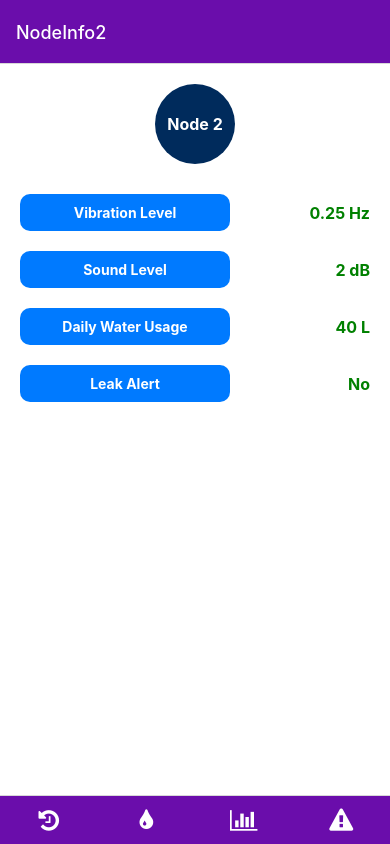
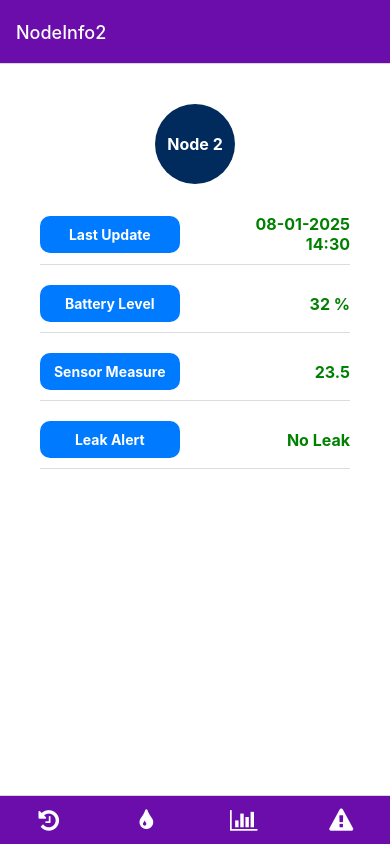
Before and after one commit to what-a-leak/wal-app, a React Native app: screen /NodeInfo2 in a window 390 px wide. Built offline with nearby package versions, Linux system fonts and the light colour scheme.

Commit message:
Application Finish with data integration

```diff
--- a/Config/data.json
+++ b/Config/data.json
@@ -2,7 +2,7 @@
     {
         "NodeID": 1,
         "MesureCapteur": "23.5",
-        "Status": 1,
+        "Status": 0,
         "TimeStamp": "2025-01-08 14:30:00",
         "Batterie": "67",
         "Temperature": null
@@ -10,14 +10,14 @@
     {
         "NodeID": 2,
         "MesureCapteur": "23.5",
-        "Status": 1,
+        "Status": 0,
         "TimeStamp": "2025-01-08 14:30:00",
         "Batterie": "32",
         "Temperature": null
     },
     {
         "NodeID": 3,
-        "MesureCapteur": "23.5",
+        "MesureCapteur": "20.5",
         "Status": 1,
         "TimeStamp": "2025-01-08 14:30:00",
         "Batterie": "15",
--- a/Screen/DashboardScreen.js
+++ b/Screen/DashboardScreen.js
@@ -1,22 +1,22 @@
 import React from 'react';
 import { View, Text, StyleSheet, TouchableOpacity } from 'react-native';
 import { StatisticsGraphWeek } from './StatisticsScreen';
-import data from '../Config/data_init.json';
+import data from '../config/data.json';
 import GetBattery from './GetBattery';
 
 export default function DashboardScreen({ navigation }) {
-  const allLeaksDetected = data.nodes.every(node => !node.leak_detected);
+    const allLeaksDetected = data.every(node => node.Status === 0);
 
     return (
         <View style={styles.container}>
             {/* Nodes */}
             <View style={styles.nodeContainer}>
-                {data.nodes.map((node, index) => (
+                {data.map((node, index) => (
                     <View key={index} style={styles.nodeWrapper}>
                         <TouchableOpacity
                             style={[
                                 styles.node,
-                                { backgroundColor: node.leak_detected ? 'red' : '#45a049' },
+                                { backgroundColor: node.Status === 1 ? 'red' : '#45a049' },
                             ]}
                             onPress={() => navigation.navigate(`NodeInfo${index + 1}`)}
                         >
--- a/Screen/DataBaseManagement.js
+++ b/Screen/DataBaseManagement.js
@@ -14,7 +14,7 @@ const sshConfig = {
 const REMOTE_JSON_PATH = '/home/wal/wal-database-process/all_tables.json';
 
 // Chemin du fichier JSON local
-const LOCAL_JSON_PATH = path.join(__dirname, '../Config/data.json');
+const LOCAL_JSON_PATH = path.join(__dirname, '../config/data.json');
 
 // Fonction pour mettre à jour le fichier JSON local
 function updateLocalData() {
--- a/Screen/GetBattery.js
+++ b/Screen/GetBattery.js
@@ -1,7 +1,7 @@
 import React from 'react';
 import { View, Text, StyleSheet } from 'react-native';
 import Icon from 'react-native-vector-icons/FontAwesome';
-import data from '../Config/data.json';
+import data from '../config/data.json';
 
 export default function GetBattery({ nodeNumber }) {
     const node = data.find(node => node.NodeID === nodeNumber + 1);
--- a/Screen/HistoricScreen.js
+++ b/Screen/HistoricScreen.js
@@ -1,6 +1,6 @@
 import React from 'react';
 import { View, Text, StyleSheet, TouchableOpacity } from 'react-native';
-import data from '../Config/data_init.json';
+import data from '../config/data.json';
 
 // Component for Node History Screen
 export default function NodeHistoryScreen({ navigation }) {
@@ -16,26 +16,26 @@ export default function NodeHistoryScreen({ navigation }) {
         <View style={[styles.line, styles.lineDiagonalReversed, { top: '70%' }]} />
 
         {/* Node Positions */}
-          <View style={[styles.node, { top: '7%', left: '70%', backgroundColor: data.nodes[0].leak_detected ? 'red' : '#1A237E' }]}>
+          <View style={[styles.node, { top: '7%', left: '70%', backgroundColor: data[0].Status ? 'red' : '#1A237E' }]}>
             <Text style={styles.nodeText}>1</Text>
           </View>
-          <View style={[styles.node, { top: '47%', left: '50%', backgroundColor: data.nodes[1].leak_detected ? 'red' : '#1A237E' }]}>
+          <View style={[styles.node, { top: '47%', left: '50%', backgroundColor: data[1].Status ? 'red' : '#1A237E' }]}>
             <Text style={styles.nodeText}>2</Text>
           </View>
-          <View style={[styles.node, { top: '82%', left: '20%', backgroundColor: data.nodes[2].leak_detected ? 'red' : '#1A237E' }]}>
+          <View style={[styles.node, { top: '82%', left: '20%', backgroundColor: data[2].Status ? 'red' : '#1A237E' }]}>
             <Text style={styles.nodeText}>3</Text>
           </View>
               </View>
 
               {/* Buttons for each Node */}
       <View style={styles.buttonContainer}>
-        <TouchableOpacity style={[styles.nodeButton, { backgroundColor: data.nodes[0].leak_detected ? 'red' : '#1A237E' }]}onPress={() => navigation.navigate('NodeInfo1')}>
+        <TouchableOpacity style={[styles.nodeButton, { backgroundColor: data[0].Status ? 'red' : '#1A237E' }]}onPress={() => navigation.navigate('NodeInfo1')}>
           <Text style={styles.buttonText}>Node 1</Text>
         </TouchableOpacity>
-        <TouchableOpacity style={[styles.nodeButton, { backgroundColor: data.nodes[1].leak_detected ? 'red' : '#1A237E' }]}onPress={() => navigation.navigate('NodeInfo2')}>
+        <TouchableOpacity style={[styles.nodeButton, { backgroundColor: data[1].Status ? 'red' : '#1A237E' }]}onPress={() => navigation.navigate('NodeInfo2')}>
           <Text style={styles.buttonText}>Node 2</Text>
         </TouchableOpacity>
-        <TouchableOpacity style={[styles.nodeButton, { backgroundColor: data.nodes[2].leak_detected ? 'red' : '#1A237E' }]}onPress={() => navigation.navigate('NodeInfo3')}>
+        <TouchableOpacity style={[styles.nodeButton, { backgroundColor: data[2].Status ? 'red' : '#1A237E' }]}onPress={() => navigation.navigate('NodeInfo3')}>
           <Text style={styles.buttonText}>Node 3</Text>
         </TouchableOpacity>
       </View>
--- a/Screen/NodeInfo.js
+++ b/Screen/NodeInfo.js
@@ -1,18 +1,28 @@
 import React from 'react';
 import { View, Text, StyleSheet } from 'react-native';
-import data from '../Config/data_init.json';
-
+import data from '../config/data.json';
 
 const NodeInfo = ({ route }) => {
   const { nodeNumber } = route.params;
+  const node = data.find(node => node.NodeID === nodeNumber + 1 );
+
+  // Fonction pour formater le timestamp
+  const formatTimestamp = (timestamp) => {
+    const date = new Date(timestamp);
+    const day = String(date.getDate()).padStart(2, '0');
+    const month = String(date.getMonth() + 1).padStart(2, '0'); // Les mois commencent à 0
+    const year = date.getFullYear();
+    const hours = String(date.getHours()).padStart(2, '0');
+    const minutes = String(date.getMinutes()).padStart(2, '0');
+    return `${day}-${month}-${year} ${hours}:${minutes}`;
+  };
 
   return (
     <View style={styles.container}>
-
       {/* Node Name */}
       <View style={styles.nodeNameContainer}>
         <View style={styles.nodeCircle}>
-          <Text style={styles.nodeCircleText}>Node {nodeNumber+1}</Text>
+          <Text style={styles.nodeCircleText}>Node {nodeNumber + 1}</Text>
         </View>
       </View>
 
@@ -20,37 +30,28 @@ const NodeInfo = ({ route }) => {
       <View style={styles.infoContainer}>
         <View style={styles.infoRow}>
           <View style={styles.infoButton}>
-            <Text style={styles.infoButtonText}>Vibration Level</Text>
+            <Text style={styles.infoButtonText}>Last Update</Text>
           </View>
-          <Text style={[
-            styles.infoValue,
-            data.nodes[nodeNumber].vibration_level > 2 && { color: 'red' }
-          ]}>
-            {data.nodes[nodeNumber].vibration_level} Hz
+          <Text style={styles.infoValue}>
+            {formatTimestamp(node.TimeStamp)}
           </Text>
         </View>
 
         <View style={styles.infoRow}>
           <View style={styles.infoButton}>
-            <Text style={styles.infoButtonText}>Sound Level</Text>
+            <Text style={styles.infoButtonText}>Battery Level</Text>
           </View>
-          <Text style={[
-            styles.infoValue,
-            data.nodes[nodeNumber].sound_level > 10 && { color: 'red' }
-          ]}>
-            {data.nodes[nodeNumber].sound_level} dB
+          <Text style={styles.infoValue}>
+            {node.Batterie} %
           </Text>
         </View>
 
         <View style={styles.infoRow}>
           <View style={styles.infoButton}>
-            <Text style={styles.infoButtonText}>Daily Water Usage</Text>
+            <Text style={styles.infoButtonText}>Sensor Measure</Text>
           </View>
-          <Text style={[
-            styles.infoValue,
-            data.nodes[nodeNumber].water_usage.per_day > 100 && { color: 'red' }
-          ]}>
-            {data.nodes[nodeNumber].water_usage.per_day} L
+          <Text style={styles.infoValue}>
+            {node.MesureCapteur}
           </Text>
         </View>
 
@@ -60,9 +61,9 @@ const NodeInfo = ({ route }) => {
           </View>
           <Text style={[
             styles.infoValue,
-            data.nodes[nodeNumber].leak_detected && { color: 'red' }
+            node.Status === 1 && { color: 'red' }
           ]}>
-            {data.nodes[nodeNumber].leak_detected ? 'Yes' : 'No'}
+            {node.Status === 1 ? 'Leak Detected' : 'No Leak'}
           </Text>
         </View>
       </View>
@@ -74,17 +75,7 @@ const styles = StyleSheet.create({
   container: {
     flex: 1,
     backgroundColor: '#fff',
-  },
-  header: {
-    width: '100%',
-    backgroundColor: '#002B5C',
-    paddingVertical: 10,
-    alignItems: 'center',
-  },
-  headerText: {
-    color: '#fff',
-    fontSize: 20,
-    fontWeight: 'bold',
+    padding: 20,
   },
   nodeNameContainer: {
     alignItems: 'center',
@@ -111,12 +102,15 @@ const styles = StyleSheet.create({
     justifyContent: 'space-between',
     alignItems: 'center',
     marginVertical: 10,
+    borderBottomWidth: 1,
+    borderBottomColor: '#ddd',
+    paddingBottom: 10,
   },
   infoButton: {
     backgroundColor: '#007AFF',
     padding: 10,
     borderRadius: 10,
-    width: '60%',
+    width: '45%',
     justifyContent: 'center',
     alignItems: 'center',
   },
@@ -129,12 +123,8 @@ const styles = StyleSheet.create({
     color: 'green',
     fontWeight: 'bold',
     fontSize: 16,
-  },
-  errorText: {
-    fontSize: 18,
-    color: 'red',
-    textAlign: 'center',
-    marginTop: 20,
+    width: '45%',
+    textAlign: 'right',
   },
 });
 
```
